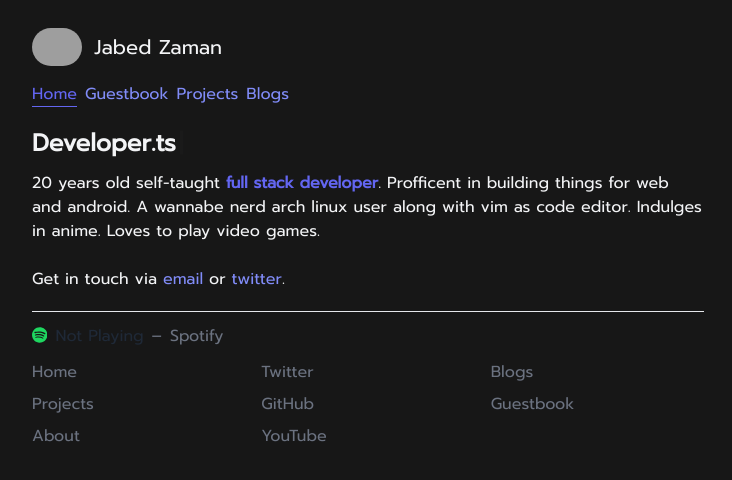
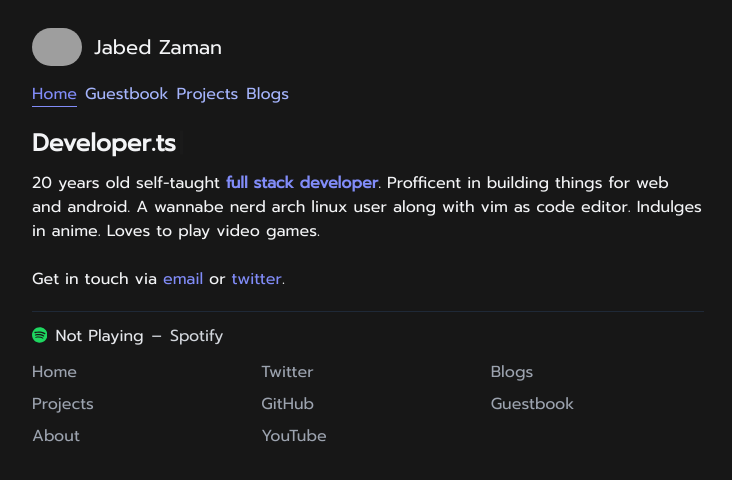
Before and after one commit to jabedzaman/jabed.dev, a Next.js app: page / in a window 1280 px wide. Shown: the top 480 px of the page, without its empty margins (272-1004 px from the left). Built offline with nearby package versions, Linux system fonts and the light colour scheme; no server answers; grey boxes are pictures that could not be loaded.

Commit message:
(fix) contrast issue

```diff
--- a/app/globals.css
+++ b/app/globals.css
@@ -26,11 +26,11 @@ html {
 }
 
 .prose a {
-  @apply transition-all decoration-neutral-400 dark:decoration-neutral-600 underline-offset-2 decoration-[0.1em];
+  @apply transition-all decoration-neutral-600 underline-offset-2 decoration-[0.1em];
 }
 
 .prose .anchor:after {
-  @apply text-neutral-300 dark:text-neutral-700;
+  @apply text-neutral-700;
   content: '#';
 }
 
@@ -43,11 +43,11 @@ html {
 }
 
 .prose code {
-  @apply text-neutral-800 dark:text-neutral-200 px-1 py-0.5 border border-neutral-100 dark:border-neutral-800 rounded-lg bg-neutral-100 dark:bg-neutral-900;
+  @apply text-neutral-200 px-1 py-0.5 border border-neutral-800 rounded-lg bg-neutral-900;
 }
 
 .prose pre code {
-  @apply text-neutral-800 dark:text-neutral-200 p-0;
+  @apply text-neutral-200 p-0;
   border: initial;
 }
 
--- a/app/page.tsx
+++ b/app/page.tsx
@@ -11,7 +11,7 @@ const page: NextPage = () => {
         <HeadingText />
         <p>
           {getAge()} years old self-taught
-          <b className="text-indigo-500"> full stack developer</b>. Profficent
+          <b className="text-indigo-400"> full stack developer</b>. Profficent
           in building things for web and android. A wannabe nerd arch linux user
           along with vim as code editor. Indulges in anime. Loves to play video
           games.
--- a/app/posts/page.tsx
+++ b/app/posts/page.tsx
@@ -16,7 +16,7 @@ function PostCard(post: Post) {
       className="text-blue-700 hover:text-blue-900"
       legacyBehavior
     >
-      <div className="mt-3">
+      <div className="mt-3 cursor-pointer">
         <h2 className="text-lg">{post.title}</h2>
         <time dateTime={post.date} className="block mb-2 text-xs text-gray-600">
           {format(parseISO(post.date), "LLLL d, yyyy")}
--- a/app/projects/Item.tsx
+++ b/app/projects/Item.tsx
@@ -36,7 +36,7 @@ function ProjectItem(props: ProjectProps) {
   return (
     <div className="w-full cursor-pointer">
       <a href={props.url}>
-        <div className="py-2 my-1 border border-gray-200 dark:border-gray-700 md:px-5 px-3 flex flex-col justify-between max-h-30 h-full hover:shadow-lg dark:hover:shadow-gray-900 duration-150 ease-in-out">
+        <div className="py-2 my-1 border border-gray-700 md:px-5 px-3 flex flex-col justify-between max-h-30 h-full hover:shadow-lg hover:shadow-gray-900 duration-150 ease-in-out">
           <div>
             <span className="flex flex-row items-center space-x-2">
               <AiOutlineBook />
@@ -54,17 +54,17 @@ function ProjectItem(props: ProjectProps) {
             <div>
               <span className="flex flex-row items-center space-x-2">
                 <span className={`rounded-full w-2 h-2 ${langcolor}`} />
-                <p className="text-gray-500 text-sm hover:text-gray-800 dark:hover:text-gray-300">{props.language}</p>
+                <p className="text-gray-500 text-sm hover:text-gray-300">{props.language}</p>
               </span>
             </div>
             <div className="flex flex-row space-x-1">
-              <div className="flex flex-row space-x-1 md:text-sm text-xs  items-center text-gray-500 hover:text-gray-800 dark:hover:text-gray-300">
+              <div className="flex flex-row space-x-1 md:text-sm text-xs  items-center text-gray-500 hover:text-gray-300">
                 <BiGitRepoForked />
                 <p>
                   {props.forks} <span>forks</span>
                 </p>
               </div>
-              <div className="flex flex-row space-x-1  md:text-sm text-xs items-center text-gray-500 hover:text-gray-800 dark:hover:text-gray-300 ">
+              <div className="flex flex-row space-x-1  md:text-sm text-xs items-center text-gray-500 hover:text-gray-300 ">
                 <AiOutlineStar />
                 <p>
                   {props.stargazers_count} <span>stars</span>
--- a/components/Footer/NowPlaying.tsx
+++ b/components/Footer/NowPlaying.tsx
@@ -59,15 +59,15 @@ function AnimatedBars() {
     <div className="w-auto flex items-end overflow-hidden">
       <span
         id="bar1"
-        className="w-1 mr-[3px] h-2 bg-gray-300 dark:bg-gray-500 opacity-75"
+        className="w-1 mr-[3px] h-2 bg-gray-500 opacity-75"
       />
       <span
         id="bar2"
-        className="w-1 mr-[3px] h-1 bg-gray-300 dark:bg-gray-500"
+        className="w-1 mr-[3px] h-1 bg-gray-500"
       />
       <span
         id="bar3"
-        className="w-1 h-3 bg-gray-300 dark:bg-gray-500 opacity-80"
+        className="w-1 h-3 bg-gray-500 opacity-80"
       />
     </div>
   );
@@ -100,7 +100,7 @@ export default function NowPlaying() {
       <div className="inline-flex flex-col sm:flex-row w-full max-w-full truncate">
         {data?.songUrl ? (
           <a
-            className="capsize text-gray-800 dark:text-gray-200 font-medium  max-w-max truncate"
+            className="capsize text-gray-200 font-medium  max-w-max truncate"
             href={data.songUrl}
             target="_blank"
             rel="noopener noreferrer"
@@ -108,14 +108,14 @@ export default function NowPlaying() {
             {data.title}
           </a>
         ) : (
-          <p className="capsize text-gray-800 dark:text-gray-200 font-medium">
+          <p className="capsize text-gray-200 font-medium">
             Not Playing
           </p>
         )}
-        <span className="capsize mx-2 text-gray-500 dark:text-gray-300 hidden sm:block">
+        <span className="capsize mx-2 text-gray-300 hidden sm:block">
           {" – "}
         </span>
-        <p className="capsize text-gray-500 dark:text-gray-300 max-w-max truncate">
+        <p className="capsize text-gray-300 max-w-max truncate">
           {data?.artist ?? "Spotify"}
         </p>
       </div>
--- a/components/Footer/index.tsx
+++ b/components/Footer/index.tsx
@@ -5,7 +5,7 @@ type Props = {};
 
 const ExternalLink = ({ href, children }: any) => (
   <a
-    className="text-gray-500 hover:text-gray-600 transition"
+    className="text-gray-400 hover:text-gray-500 transition"
     target="_blank"
     rel="noopener noreferrer"
     href={href}
@@ -17,25 +17,25 @@ const ExternalLink = ({ href, children }: any) => (
 function index({}: Props) {
   return (
     <footer className="flex flex-col justify-center items-start max-w-2xl mx-auto w-full md:mt10 mt-5 mb-8 ease-in-out">
-      <hr className="w-full border-1 border-gray-200 dark:border-gray-800 mb-3" />
+      <hr className="w-full border-1 border-gray-800 mb-3" />
       <NowPlaying />
       <div className="w-full max-w-2xl grid grid-cols-1 gap-4 pb-16 sm:grid-cols-3">
         <div className="hidden md:flex flex-col space-y-2">
           <Link
             href="/"
-            className="text-gray-500 hover:text-gray-600 transition"
+            className="text-gray-400 hover:text-gray-500 transition"
           >
             Home
           </Link>
           <Link
             href="/projects"
-            className="text-gray-500 hover:text-gray-600 transition"
+            className="text-gray-400 hover:text-gray-500 transition"
           >
             Projects
           </Link>
           <Link
             href="/about"
-            className="text-gray-500 hover:text-gray-600 transition"
+            className="text-gray-400 hover:text-gray-500 transition"
           >
             About
           </Link>
@@ -54,13 +54,13 @@ function index({}: Props) {
         <div className="hidden md:flex flex-col space-y-2">
           <Link
             href="/posts"
-            className="text-gray-500 hover:text-gray-600 transition"
+            className="text-gray-400 hover:text-gray-500 transition"
           >
             Blogs
           </Link>
           <Link
             href="/guestbook"
-            className="text-gray-500 hover:text-gray-600 transition"
+            className="text-gray-400 hover:text-gray-500 transition"
           >
             Guestbook
           </Link>
--- a/components/Header/index.tsx
+++ b/components/Header/index.tsx
@@ -35,8 +35,8 @@ const Tab = ({ title, path, isActive }: TabProps) => {
       href={path}
       className={`${
         isActive
-          ? "text-indigo-500 border-b border-b-indigo-500"
-          : "text-indigo-400"
+          ? "text-indigo-400 border-b border-b-indigo-400"
+          : "text-indigo-300"
       } `}
     >
       <div>
--- a/components/mdx.tsx
+++ b/components/mdx.tsx
@@ -26,7 +26,7 @@ function RoundedImage(props) {
 
 function Callout(props) {
   return (
-    <div className="flex bg-neutral-100 dark:bg-neutral-900 border border-neutral-200 dark:border-neutral-800 rounded-lg p-4 my-8">
+    <div className="flex bg-neutral-900 borderborder-neutral-800 rounded-lg p-4 my-8">
       <div className="flex items-center w-4 mr-4">{props.emoji}</div>
       <div className="w-full callout">{props.children}</div>
     </div>
@@ -35,7 +35,7 @@ function Callout(props) {
 
 function ProsCard({ title, pros }) {
   return (
-    <div className="border border-emerald-200 dark:border-emerald-900 bg-neutral-50 dark:bg-neutral-900 rounded-xl p-6 my-4 w-full">
+    <div className="border border-emerald-900 bg-neutral-900 rounded-xl p-6 my-4 w-full">
       <span>{`You might use ${title} if...`}</span>
       <div className="mt-4">
         {pros.map((pro) => (
@@ -64,7 +64,7 @@ function ProsCard({ title, pros }) {
 
 function ConsCard({ title, cons }) {
   return (
-    <div className="border border-red-200 dark:border-red-900 bg-neutral-50 dark:bg-neutral-900 rounded-xl p-6 my-6 w-full">
+    <div className="borderborder-red-900 bg-neutral-900 rounded-xl p-6 my-6 w-full">
       <span>{`You might not use ${title} if...`}</span>
       <div className="mt-4">
         {cons.map((con) => (
@@ -103,7 +103,7 @@ export function Mdx({ code }: MdxProps) {
   const Component = useMDXComponent(code);
 
   return (
-    <article className="prose prose-quoteless prose-neutral dark:prose-invert">
+    <article className="prose prose-quoteless prose-invert">
       <Component components={{ ...components }} />
     </article>
   );
```
Also changed, not shown: 1 other file (tests, documents, lock files or other folders).
